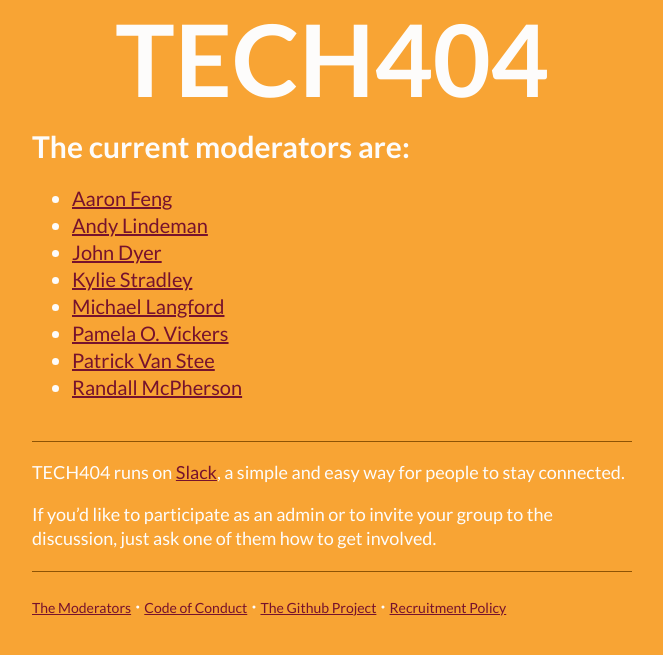
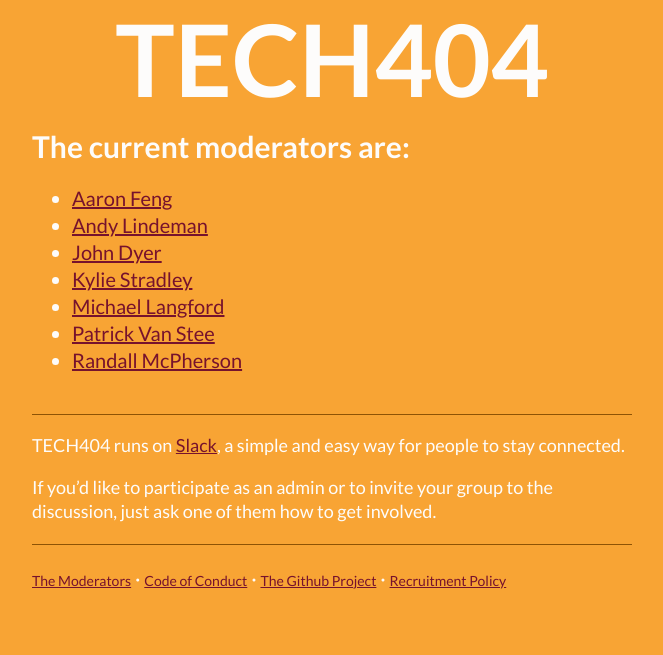
Before and after one commit to tech404/tech404.github.io, a Jekyll site: the page built from moderators/index.html, in a window 1280 px wide. Shown: the top 655 px of the page, without its empty margins (308-971 px from the left). Built offline with Jekyll 4.4.1, drawn with Linux system fonts in a browser that asks for light colours; nearby versions of some CDN libraries.

Commit message:
remove Pamela (me) as an admin

```diff
--- a/_data/admins.yml
+++ b/_data/admins.yml
@@ -13,9 +13,6 @@
 - name: Michael Langford
   email:
   twitter: mj_langford
-- name: Pamela O. Vickers
-  email:
-  twitter: pwnela
 - name: Patrick Van Stee
   email:
   twitter: vanstee
```
